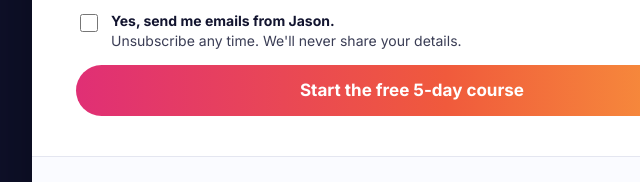
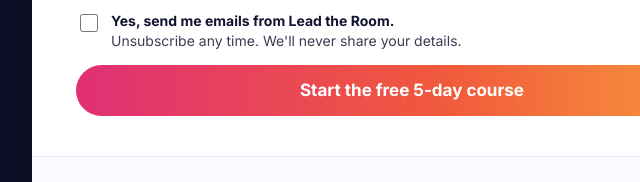
Before and after one commit to atourbest/leadtheroomsprint, a plain HTML site: page minicourse/index.html in a window 1280 px wide. Shown: the part 852-1034 px from the top of the page, 228-868 px from the left. Drawn offline with Linux system fonts and the light colour scheme.

Commit message:
Mini course: opt-in label names Lead the Room
Co-Authored-By: Claude Opus 5.5 <noreply@anthropic.com>
Claude-Session: https://claude.ai/code/session_01Xc4SHDwiD2nwipWUJ9tsMR

```diff
--- a/minicourse/index.html
+++ b/minicourse/index.html
@@ -101,7 +101,7 @@
         </div>
         <label class="consent">
           <input id="consent" name="consent" type="checkbox" required>
-          <span><b>Yes, send me emails from Jason.</b><br>Unsubscribe any time. We'll never share your details.</span>
+          <span><b>Yes, send me emails from Lead the Room.</b><br>Unsubscribe any time. We'll never share your details.</span>
         </label>
         <div class="hp" aria-hidden="true">
           <label for="website">Website</label>
```
